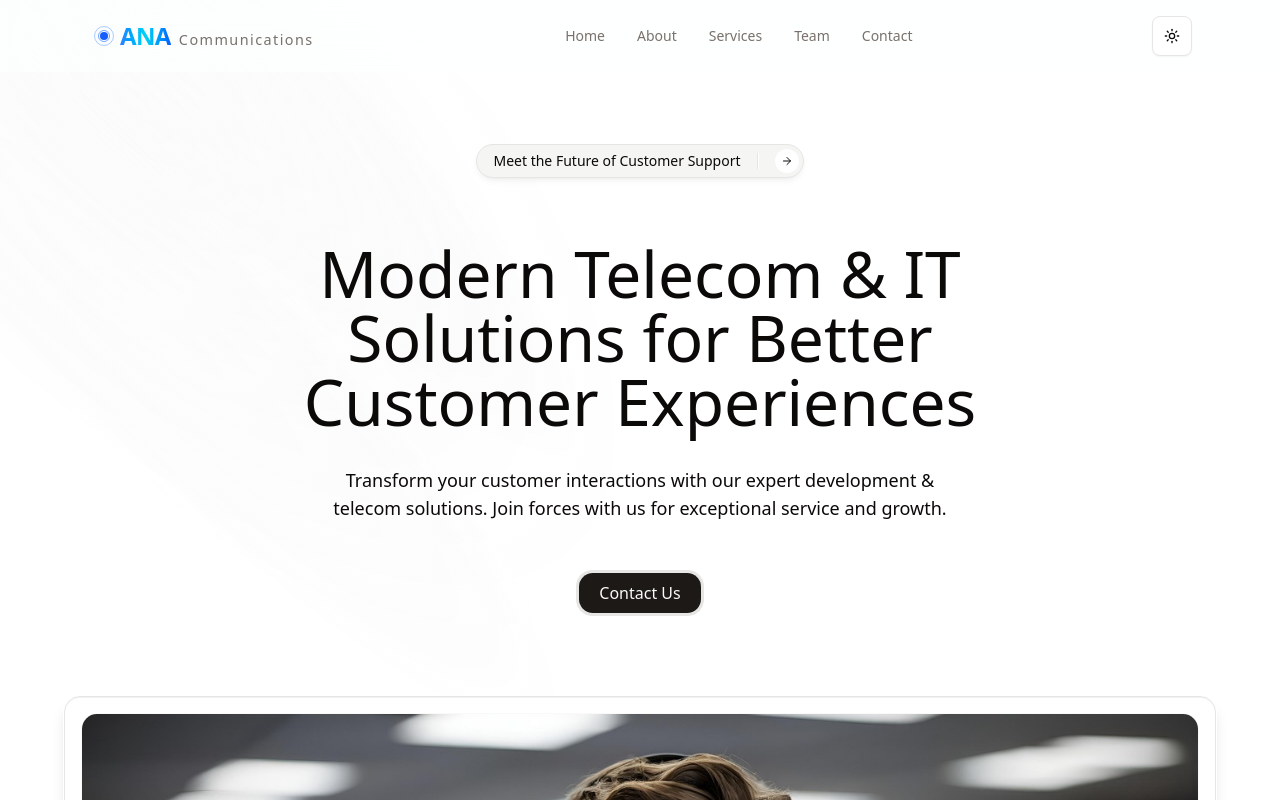
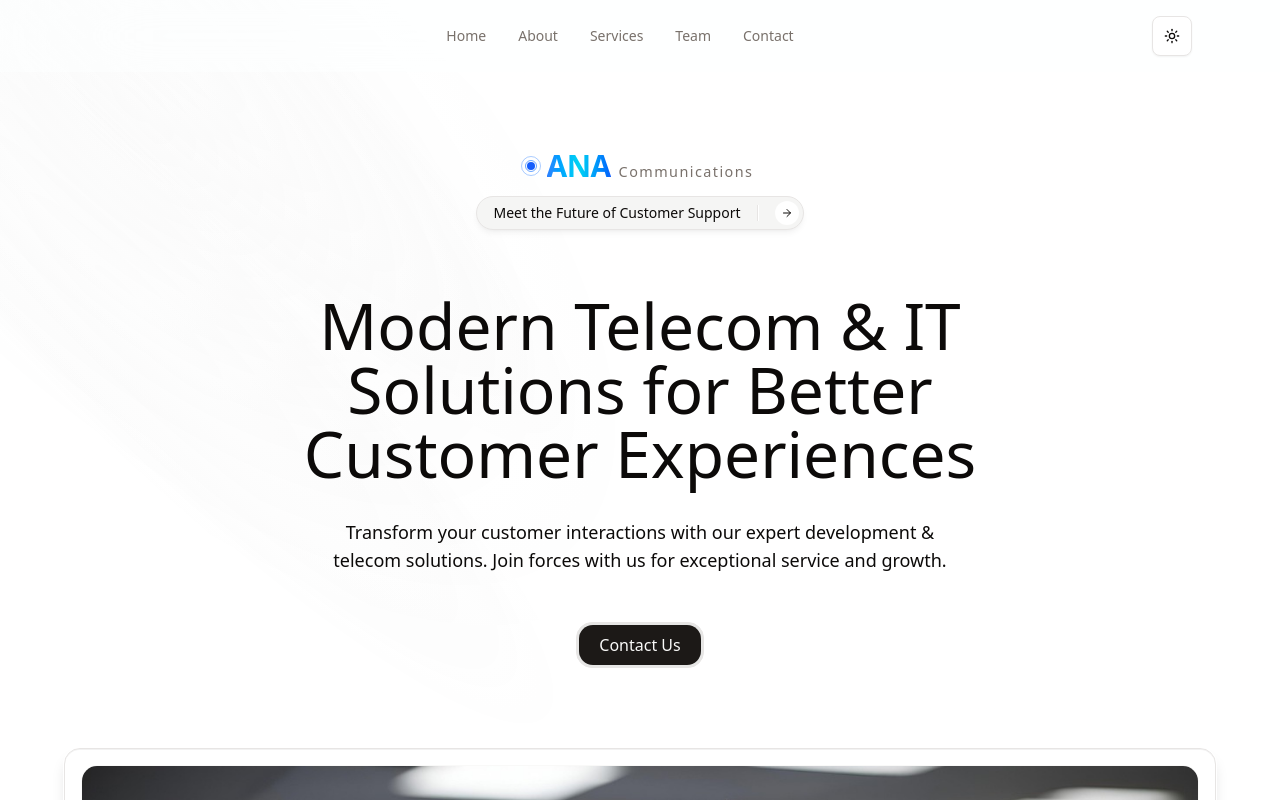
Before and after one commit to ExploitEngineer/ana-communications, a Next.js app: page / in a window 1280 px wide. Shown: the top 800 px of the page. Built offline with nearby package versions, Linux system fonts and the light colour scheme.

Commit message:
refactor: rm logo from navbar add into hero-section

```diff
--- a/src/components/hero-section.tsx
+++ b/src/components/hero-section.tsx
@@ -5,6 +5,7 @@ import Image from "next/image";
 import { TextEffect } from "@/components/ui/text-effect";
 import { AnimatedGroup } from "@/components/ui/animated-group";
 import { Variants } from "motion/react";
+import { Logo } from "./logo";
 
 const transitionVariants: { item: Variants } = {
   item: {
@@ -97,6 +98,8 @@ export default function HeroSection() {
                     item: transitionVariants.item,
                   }}
                 >
+                  <div className="flex flex-col gap-2 items-center">
+                    <Logo />
                     <Link
                       href="#link"
                       className="hover:bg-background dark:hover:border-t-border bg-muted group mx-auto flex w-fit items-center gap-4 rounded-full border p-1 pl-4 shadow-md shadow-zinc-950/5 transition-colors duration-300 dark:border-t-white/5 dark:shadow-zinc-950"
@@ -117,6 +120,7 @@ export default function HeroSection() {
                         </div>
                       </div>
                     </Link>
+                  </div>
                 </AnimatedGroup>
 
                 <TextEffect
--- a/src/components/logo.tsx
+++ b/src/components/logo.tsx
@@ -39,7 +39,7 @@ export function Logo() {
       >
         <span
           className={cn(
-            "bg-gradient-to-r from-blue-500 via-cyan-400 to-blue-600 bg-clip-text text-transparent font-extrabold transition-all duration-500 group-hover:opacity-90",
+            "bg-gradient-to-r from-blue-500 via-cyan-400 to-blue-600 bg-clip-text text-3xl text-transparent font-extrabold transition-all duration-500 group-hover:opacity-90",
           )}
         >
           ANA
--- a/src/components/navbar.tsx
+++ b/src/components/navbar.tsx
@@ -39,11 +39,6 @@ export const Navbar = () => {
         )}
       >
         <div className="mx-auto max-w-6xl px-6 py-4 flex items-center justify-between">
-          {/* Logo left */}
-          <div className="flex items-center">
-            <Logo />
-          </div>
-
           {/* Links center */}
           <div className="hidden lg:flex flex-1 justify-center">
             <ul className="flex gap-8 text-sm">
```
Lines whose indentation alone changed are shown as unchanged.
